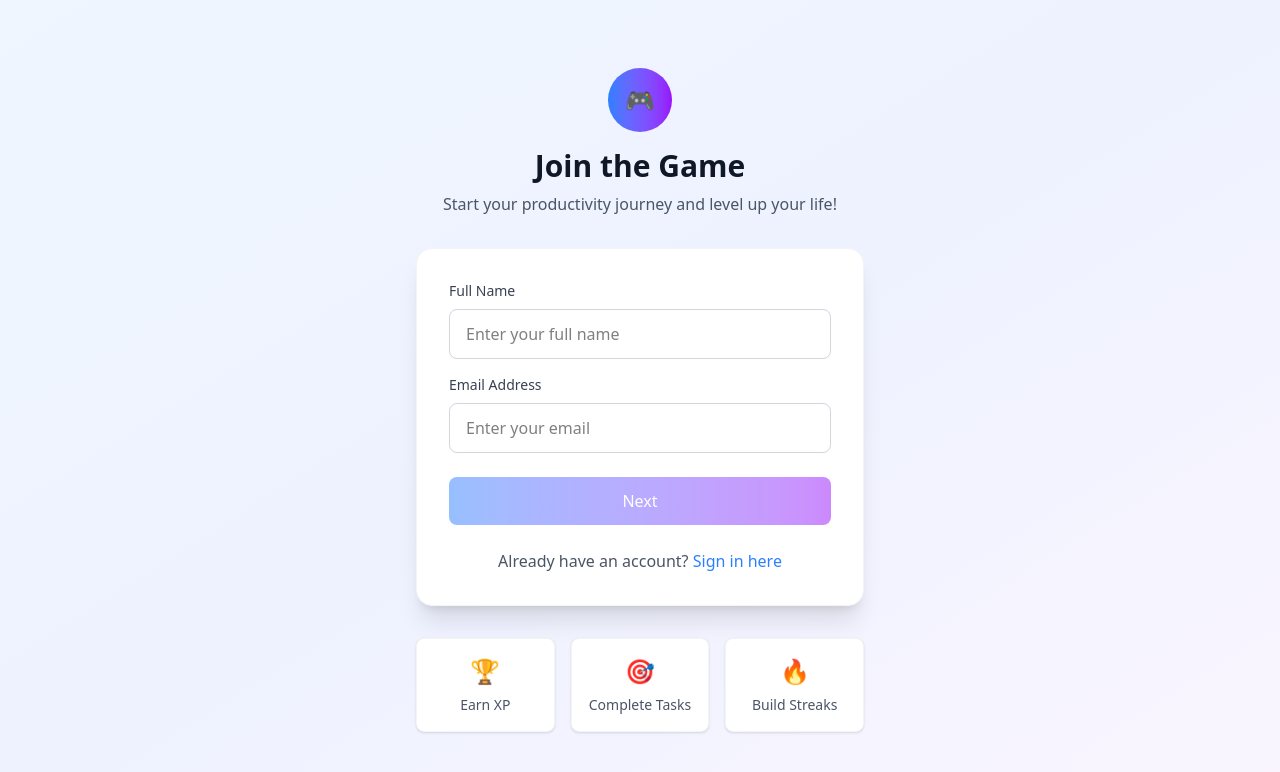
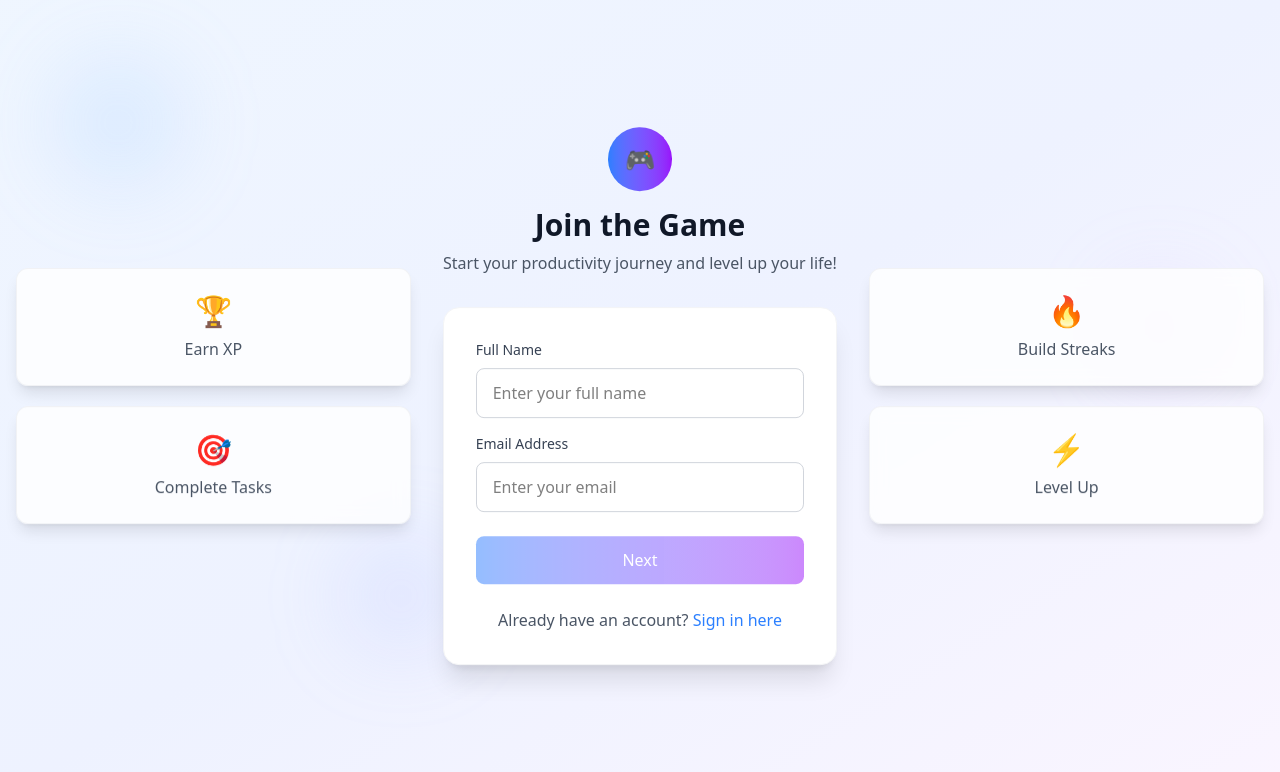
Before and after one commit to Hossam-A-Yehia/gamified-productivity-app, a React (Vite) app in the folder frontend/: page /register in a window 1280 px wide. Shown: the top 772 px of the page. Built offline with nearby package versions, Linux system fonts and the light colour scheme; no server answers.

Commit message:
feat: redesign Register page with side-positioned feature cards and floating animations

```diff
--- a/frontend/src/pages/auth/Register/FeatureCards.tsx
+++ b/frontend/src/pages/auth/Register/FeatureCards.tsx
@@ -6,28 +6,86 @@ interface Feature {
   label: string;
 }
 
+interface FeatureCardsProps {
+  side?: 'left' | 'right' | 'mobile';
+}
+
 const featuresData: Feature[] = [
   { icon: '🏆', label: 'Earn XP' },
   { icon: '🎯', label: 'Complete Tasks' },
   { icon: '🔥', label: 'Build Streaks' },
+  { icon: '⚡', label: 'Level Up' },
 ];
 
-const FeatureCards: React.FC = () => {
+// Split features for left and right sides
+const getFeaturesForSide = (side: string) => {
+  if (side === 'left') {
+    return [featuresData[0], featuresData[1]];
+  } else if (side === 'right') {
+    return [featuresData[2], featuresData[3]];
+  }
+  return featuresData;
+};
+
+const FeatureCards: React.FC<FeatureCardsProps> = ({ side = 'mobile' }) => {
+  const currentFeatures = getFeaturesForSide(side);
+
+  const getLayoutClasses = () => {
+    if (side === 'mobile') {
+      return 'mt-8 grid grid-cols-2 sm:grid-cols-4 gap-4 text-center';
+    }
+    return 'flex flex-col space-y-4';
+  };
+
+  const getCardClasses = () => {
+    if (side === 'mobile') {
+      return 'bg-white dark:bg-gray-800 rounded-lg p-4 shadow-sm border border-gray-100 dark:border-gray-700';
+    }
+    return 'bg-white/80 dark:bg-gray-800/80 backdrop-blur-sm rounded-xl p-6 shadow-lg border border-gray-200/50 dark:border-gray-700/50 text-center';
+  };
+
   return (
     <motion.div
       initial={{ opacity: 0, y: 20 }}
       animate={{ opacity: 1, y: 0 }}
       transition={{ delay: 0.6, duration: 0.5 }}
-      className="mt-8 grid grid-cols-3 gap-4 text-center"
+      className={getLayoutClasses()}
     >
-      {featuresData.map((feature, index) => (
+      {currentFeatures.map((feature, index) => (
         <motion.div
           key={index}
-          whileHover={{ scale: 1.05, y: -2 }}
-          className="bg-white dark:bg-gray-800 rounded-lg p-4 shadow-sm border border-gray-100 dark:border-gray-700"
+          initial={{ opacity: 0, y: 20 }}
+          animate={{
+            opacity: 1,
+            y: [0, -6, 0]
+          }}
+          transition={{
+            opacity: { duration: 0.5, delay: index * 0.1 + 0.6 },
+            y: {
+              duration: 3 + index * 0.5,
+              repeat: Infinity,
+              ease: "easeInOut",
+              delay: index * 0.3 + 1
+            }
+          }}
+          whileHover={{ scale: 1.05, y: -8 }}
+          className={getCardClasses()}
         >
-          <div className="text-2xl mb-2">{feature.icon}</div>
-          <div className="text-sm text-gray-600 dark:text-gray-400">
+          <motion.div
+            className={`${side === 'mobile' ? 'text-2xl' : 'text-3xl'} mb-2`}
+            animate={{
+              rotate: [0, 3, -3, 0]
+            }}
+            transition={{
+              duration: 4 + index * 0.2,
+              repeat: Infinity,
+              ease: "easeInOut",
+              delay: index * 0.5 + 1.5
+            }}
+          >
+            {feature.icon}
+          </motion.div>
+          <div className={`${side === 'mobile' ? 'text-sm' : 'text-base font-medium'} text-gray-600 dark:text-gray-400`}>
             {feature.label}
           </div>
         </motion.div>
--- a/frontend/src/pages/auth/Register/Register.tsx
+++ b/frontend/src/pages/auth/Register/Register.tsx
@@ -55,15 +55,74 @@ const Register: React.FC = () => {
   };
 
   return (
-    <div className="min-h-screen bg-gradient-to-br from-blue-50 via-indigo-50 to-purple-50 dark:from-gray-900 dark:via-blue-900 dark:to-indigo-900 flex items-center justify-center p-4">
+    <div className="min-h-screen bg-gradient-to-br from-blue-50 via-indigo-50 to-purple-50 dark:from-gray-900 dark:via-blue-900 dark:to-indigo-900 flex items-center justify-center p-4 relative overflow-hidden">
+      <motion.div
+        className="absolute top-20 left-10 w-32 h-32 bg-blue-300/20 dark:bg-blue-400/10 rounded-full blur-2xl"
+        animate={{
+          y: [0, -30, 0],
+          x: [0, 20, 0],
+        }}
+        transition={{
+          duration: 8,
+          repeat: Infinity,
+          ease: "easeInOut"
+        }}
+      />
+      <motion.div
+        className="absolute top-1/3 right-16 w-24 h-24 bg-purple-300/20 dark:bg-purple-400/10 rounded-full blur-2xl"
+        animate={{
+          y: [0, 25, 0],
+          x: [0, -15, 0],
+        }}
+        transition={{
+          duration: 6,
+          repeat: Infinity,
+          ease: "easeInOut",
+          delay: 1
+        }}
+      />
+      <motion.div
+        className="absolute bottom-32 left-1/4 w-28 h-28 bg-indigo-300/20 dark:bg-indigo-400/10 rounded-full blur-2xl"
+        animate={{
+          y: [0, -20, 0],
+          x: [0, 25, 0],
+        }}
+        transition={{
+          duration: 7,
+          repeat: Infinity,
+          ease: "easeInOut",
+          delay: 2
+        }}
+      />
+
       <ConfettiPopup show={showSuccess} />
 
-      <motion.div
-        initial={{ opacity: 0, y: 20 }}
-        animate={{ opacity: 1, y: 0 }}
-        transition={{ duration: 0.5 }}
-        className="w-full max-w-md"
-      >
+      <div className="w-full max-w-7xl mx-auto grid grid-cols-1 lg:grid-cols-3 gap-8 items-center relative z-10">
+        <motion.div
+          initial={{ opacity: 0, x: -50 }}
+          animate={{ opacity: 1, x: 0 }}
+          transition={{ delay: 0.2, duration: 0.6 }}
+          className="hidden lg:flex flex-col space-y-6"
+        >
+          <FeatureCards side="left" />
+        </motion.div>
+        <motion.div
+          initial={{ opacity: 0, y: 20 }}
+          animate={{
+            opacity: 1,
+            y: [0, -8, 0]
+          }}
+          transition={{
+            opacity: { duration: 0.5 },
+            y: {
+              duration: 4,
+              repeat: Infinity,
+              ease: "easeInOut",
+              delay: 0.5
+            }
+          }}
+          className="w-full max-w-md mx-auto"
+        >
         <motion.div
           initial={{ opacity: 0, y: -20 }}
           animate={{ opacity: 1, y: 0 }}
@@ -72,10 +131,37 @@ const Register: React.FC = () => {
         >
           <motion.div
             className="inline-flex items-center justify-center w-16 h-16 bg-gradient-to-r from-blue-500 to-purple-600 rounded-full mb-4"
+            initial={{ scale: 0 }}
+            animate={{
+              scale: 1,
+              rotate: [0, 2, -2, 0]
+            }}
+            transition={{
+              scale: { delay: 0.2, type: 'spring', stiffness: 200 },
+              rotate: {
+                duration: 6,
+                repeat: Infinity,
+                ease: "easeInOut",
+                delay: 1
+              }
+            }}
             whileHover={{ scale: 1.05, rotate: 5 }}
             whileTap={{ scale: 0.95 }}
           >
-            <span className="text-2xl">🎮</span>
+            <motion.span
+              className="text-2xl"
+              animate={{
+                scale: [1, 1.1, 1]
+              }}
+              transition={{
+                duration: 3,
+                repeat: Infinity,
+                ease: "easeInOut",
+                delay: 2
+              }}
+            >
+              🎮
+            </motion.span>
           </motion.div>
 
           <h1 className="text-3xl font-bold text-gray-900 dark:text-white mb-2">
@@ -313,7 +399,7 @@ const Register: React.FC = () => {
                       variant="primary"
                       disabled={isRegistering || isSubmitting || !isValid || !dirty}
                       loading={isRegistering || isSubmitting}
-                      className="flex-1"
+                      className="flex-1 whitespace-nowrap"
                     >
                       Create Account 🚀
                     </Button>
@@ -339,8 +425,24 @@ const Register: React.FC = () => {
             </p>
           </motion.div>
         </motion.div>
-        <FeatureCards />
-      </motion.div>
+        </motion.div>
+        <motion.div
+          initial={{ opacity: 0, x: 50 }}
+          animate={{ opacity: 1, x: 0 }}
+          transition={{ delay: 0.4, duration: 0.6 }}
+          className="hidden lg:flex flex-col space-y-6"
+        >
+          <FeatureCards side="right" />
+        </motion.div>
+        <motion.div
+          initial={{ opacity: 0, y: 20 }}
+          animate={{ opacity: 1, y: 0 }}
+          transition={{ delay: 0.5, duration: 0.5 }}
+          className="lg:hidden col-span-1 mt-8"
+        >
+          <FeatureCards side="mobile" />
+        </motion.div>
+      </div>
     </div>
   );
 };
```
